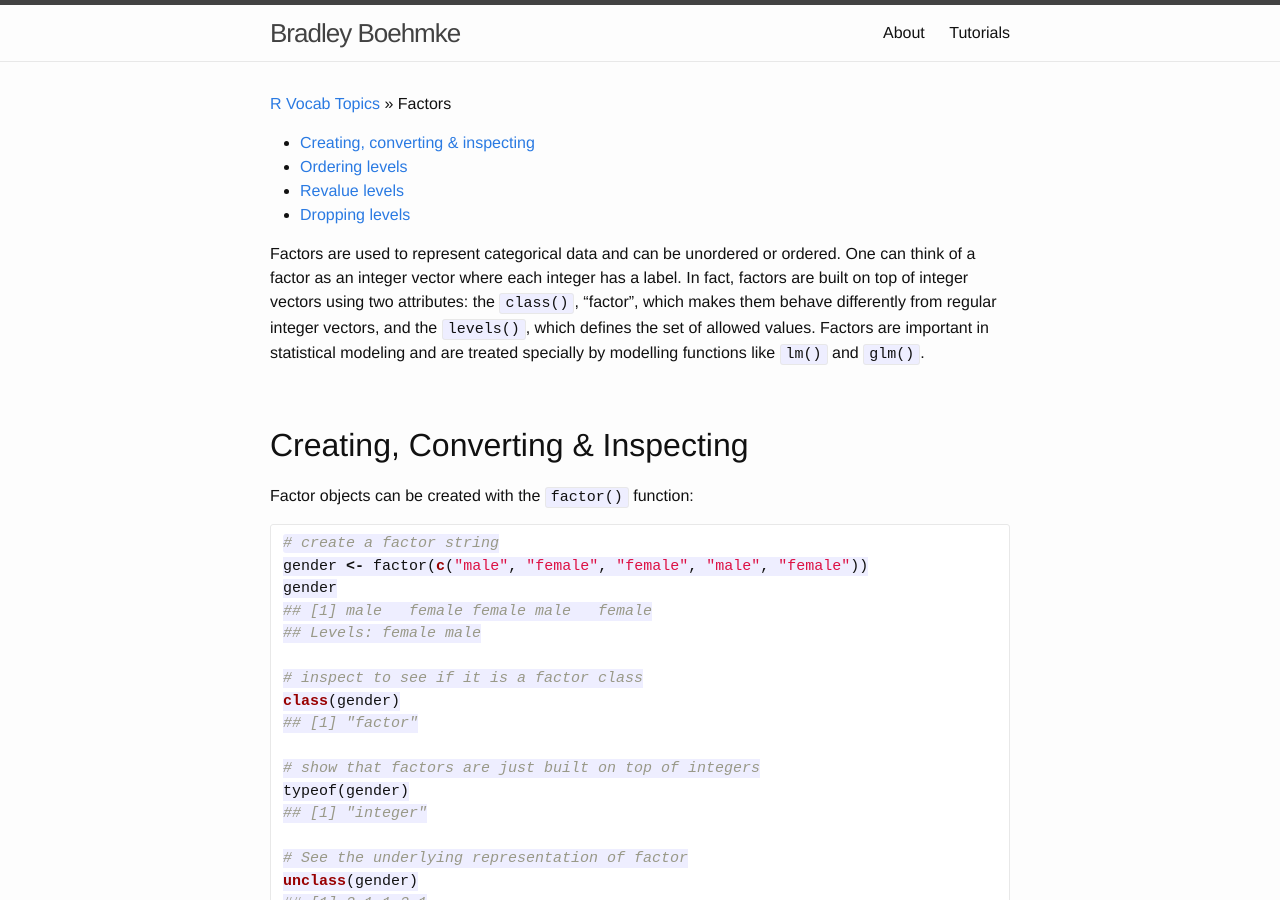
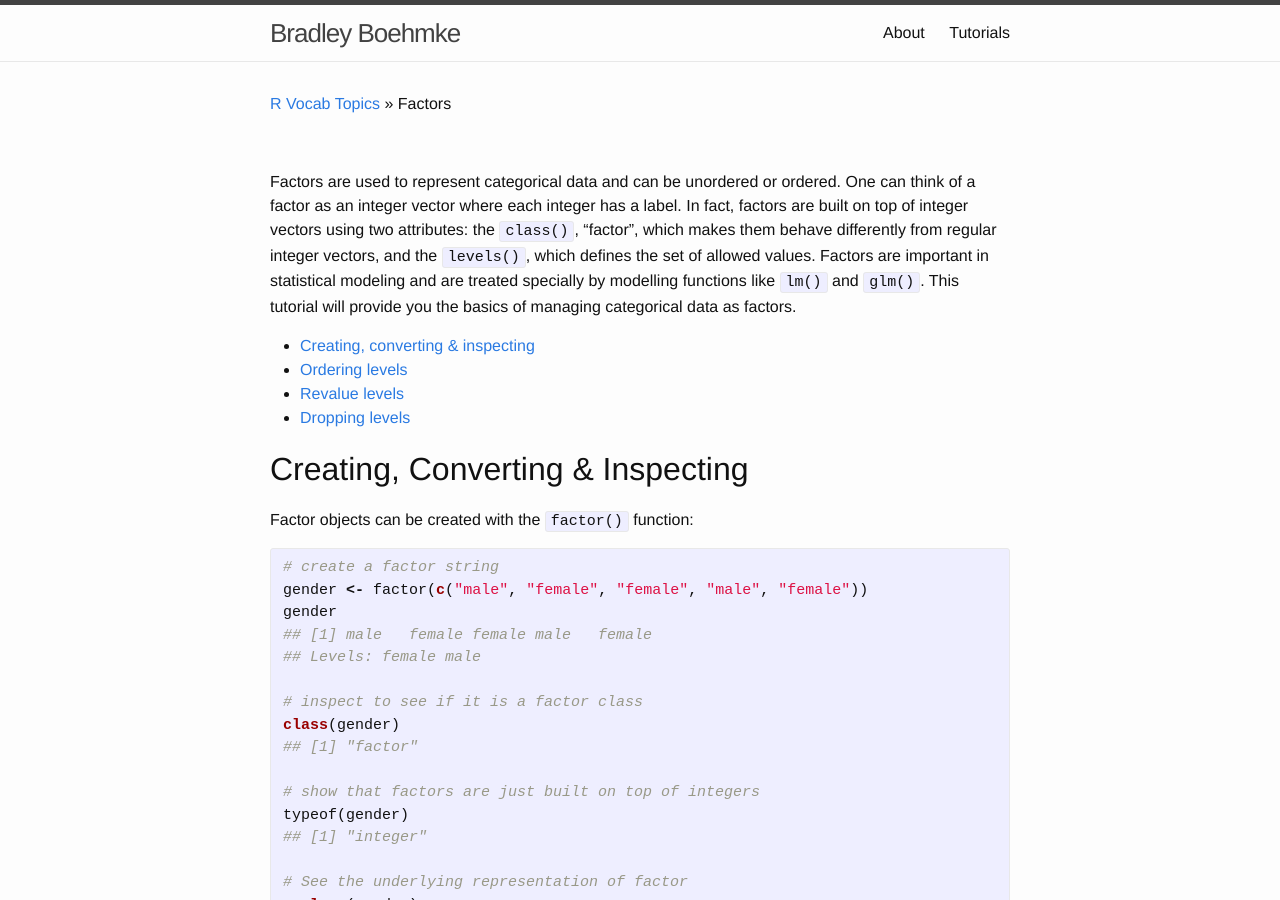
Before and after one commit to bradleyboehmke/bradleyboehmke, a Jekyll site: the page built from tutorials/factors.md, in a window 1280 px wide and 900 px high. Built offline with Jekyll 4.4.1, drawn with Linux system fonts in a browser that asks for light colours.

Commit message:
Update factors.md

````diff
--- a/tutorials/factors.md
+++ b/tutorials/factors.md
@@ -5,13 +5,14 @@ title: NULL
 
 [R Vocab Topics](index) &#187; Factors
 
+<br>
+
+Factors are used to represent categorical data and can be unordered or ordered. One can think of a factor as an integer vector where each integer has a label. In fact, factors are built on top of integer vectors using two attributes: the `class()`, "factor", which makes them behave differently from regular integer vectors, and the `levels()`, which defines the set of allowed values.  Factors are important in statistical modeling and are treated specially by modelling functions like `lm()` and `glm()`. This tutorial will provide you the basics of managing categorical data as factors.
+
 * <a href="#create">Creating, converting & inspecting</a>
 * <a href="#order">Ordering levels</a>
 * <a href="#value">Revalue levels</a>
 * <a href="#drop">Dropping levels</a>
-
-Factors are used to represent categorical data and can be unordered or ordered. One can think of a factor as an integer vector where each integer has a label. In fact, factors are built on top of integer vectors using two attributes: the `class()`, "factor", which makes them behave differently from regular integer vectors, and the `levels()`, which defines the set of allowed values.  Factors are important in statistical modeling and are treated specially by modelling functions like `lm()` and `glm()`.
-
 <br>
 
 <a name="create"></a>
@@ -20,8 +21,7 @@ Factors are used to represent categorical data and can be unordered or ordered.
 
 Factor objects can be created with the `factor()` function:
 
-
-```r
+{% highlight r %}
 # create a factor string
 gender <- factor(c("male", "female", "female", "male", "female"))
 gender
@@ -50,11 +50,11 @@ levels(gender)
 summary(gender)
 ## female   male
 ##      3      2
-```
+{% endhighlight %}
 
 If we have a vector of character strings or integers we can easily convert to factors:
 
-```r
+{% highlight r %}
 group <- c("Group1", "Group2", "Group2", "Group1", "Group1")
 str(group)
 ##  chr [1:5] "Group1" "Group2" "Group2" "Group1" "Group1"
@@ -63,7 +63,7 @@ str(group)
 as.factor(group)
 ## [1] Group1 Group2 Group2 Group1 Group1
 ## Levels: Group1 Group2
-```
+{% endhighlight %}
 
 
 <br>
@@ -73,7 +73,7 @@ as.factor(group)
 ## Ordering Levels
 When creating a factor we can control the ordering of the levels by using the `levels` argument:
 
-```r
+{% highlight r %}
 # when not specified the default puts order as alphabetical
 gender <- factor(c("male", "female", "female", "male", "female"))
 gender
@@ -86,11 +86,11 @@ gender <- factor(c("male", "female", "female", "male", "female"),
 gender
 ## [1] male   female female male   female
 ## Levels: male female
-```
+{% endhighlight %}
 
 We can also create ordinal factors in which a specific order is desired by using the `ordered = TRUE` argument.  This will be reflected in the output of the levels as shown below in which `low < middle < high`:
 
-```r
+{% highlight r %}
 ses <- c("low", "middle", "low", "low", "low", "low", "middle", "low", "middle",
     "middle", "middle", "middle", "middle", "high", "high", "low", "middle",
     "middle", "low", "high")
@@ -107,7 +107,7 @@ factor(ses, levels=rev(levels(ses)))
 ##  [1] low    middle low    low    low    low    middle low    middle middle
 ## [11] middle middle middle high   high   low    middle middle low    high
 ## Levels: high < middle < low
-```
+{% endhighlight %}
 
 <br>
 
@@ -116,13 +116,12 @@ factor(ses, levels=rev(levels(ses)))
 ## Revalue Levels
 To recode factor levels I usually use the `revalue()` function from the `plyr` package.
 
-```r
-
+{% highlight r %}
 plyr::revalue(ses, c("low" = "small", "middle" = "medium", "high" = "large"))
 ##  [1] small  medium small  small  small  small  medium small  medium medium
 ## [11] medium medium medium large  large  small  medium medium small  large
 ## Levels: small < medium < large
-```
+{% endhighlight %}
 &#9755; *Using the `::` notation allows you to access the `revalue()` function without having to fully load the `plyr` package.*
 
 <br>
@@ -132,7 +131,7 @@ plyr::revalue(ses, c("low" = "small", "middle" = "medium", "high" = "large"))
 ## Dropping Levels
 When you want to drop unused factor levels, use `droplevels()`:
 
-```r
+{% highlight r %}
 ses2 <- ses[ses != "middle"]
 
 # lets say you have no observations in one level
@@ -144,7 +143,7 @@ summary(ses2)
 droplevels(ses2)
 ##  [1] low  low  low  low  low  low  high high low  low  high
 ## Levels: low < high
-```
+{% endhighlight %}
 
 <br>
 
````
